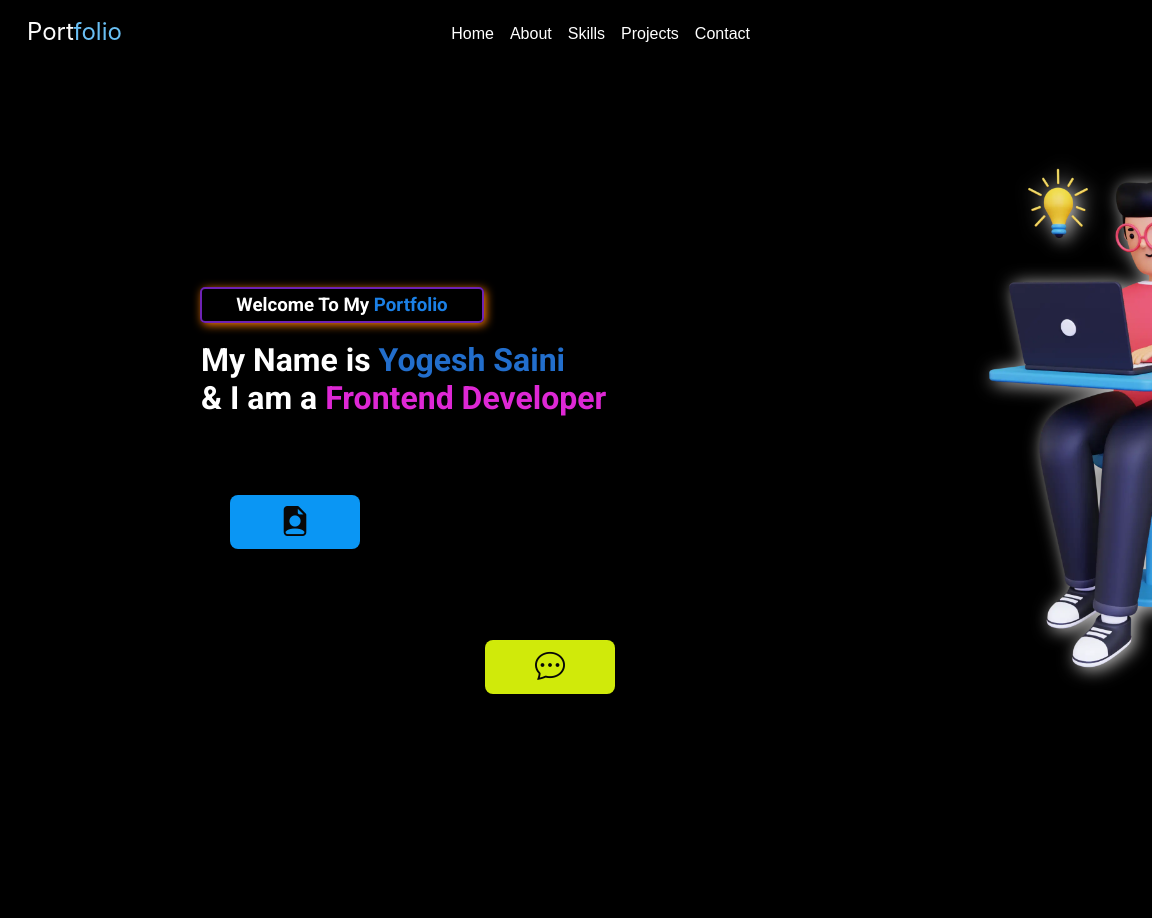
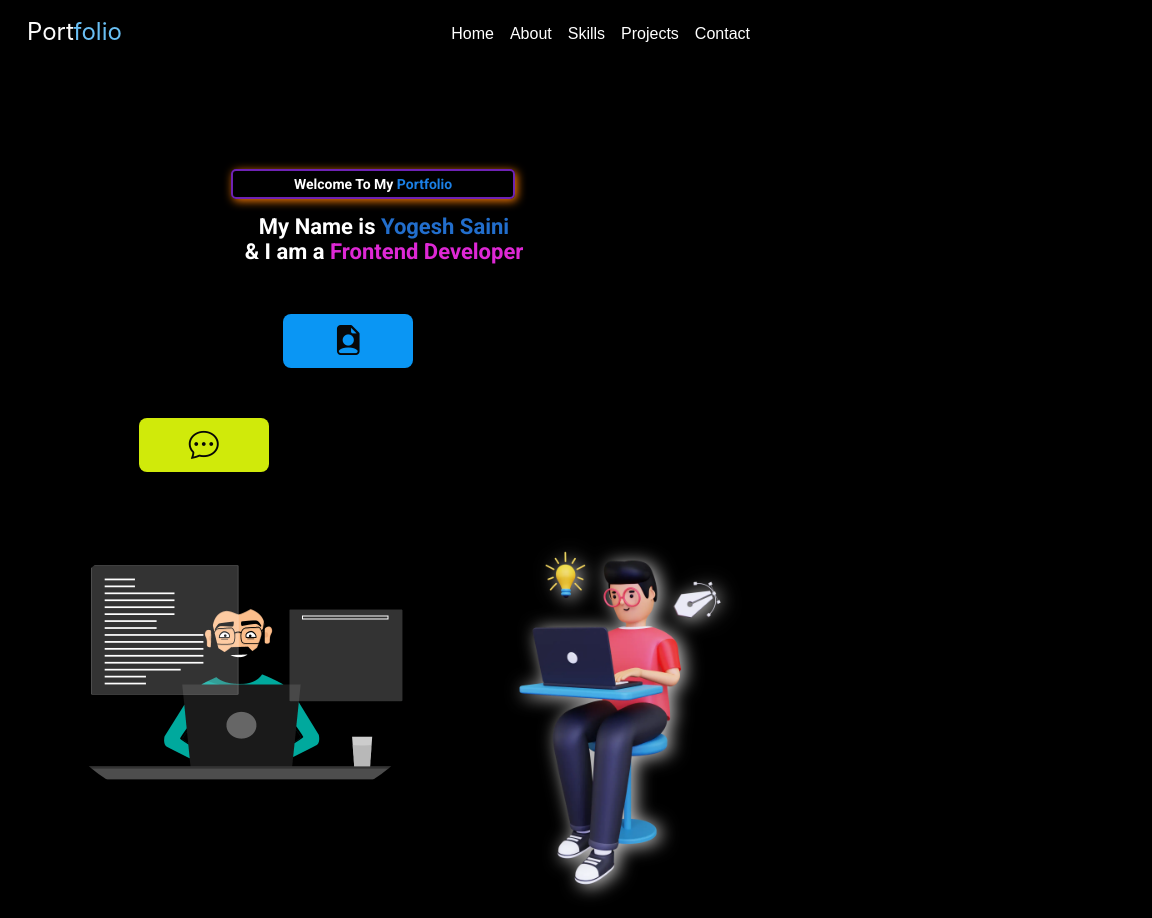
Before and after one commit to yogesh97006/Portfolio, a React (Create React App) app: page / in a window 768 px wide. Shown: the top 918 px of the page, 1152 px wide, since content can reach past the window. Before the commit the page ends 800 px from the top, so only its background shows below. Built offline with nearby package versions, Linux system fonts and the light colour scheme.

Commit message:
responsive home

```diff
--- a/public/index.html
+++ b/public/index.html
@@ -2,7 +2,7 @@
 <html lang="en">
   <head>
     <meta charset="utf-8" />
-    <link rel="icon" href="../src/Images/Logo.png" />
+    <link rel="icon" href="./Logo.png" />
 
     <meta name="viewport" content="width=device-width, initial-scale=1" />
     <meta name="theme-color" content="#000000" />
@@ -10,12 +10,12 @@
       name="description"
       content="Web site created using create-react-app"
     />
-    <link rel="apple-touch-icon" src="../src/Images/Logo.png" />
+    <link rel="apple-touch-icon" src="./Logo.png" />
     <!--
       manifest.json provides metadata used when your web app is installed on a
       user's mobile device or desktop. See https://developers.google.com/web/fundamentals/web-app-manifest/
     -->
-    <link rel="manifest" src="../src/Images/Logo.png" />
+    <link rel="manifest" src="./Logo.png" />
     <!--
       Notice the use of %PUBLIC_URL% in the tags above.
       It will be replaced with the URL of the `public` folder during the build.
--- a/src/Components/Home/Home.css
+++ b/src/Components/Home/Home.css
@@ -36,6 +36,9 @@ h3{
     border-radius: 50%;      /* to remove */
 }
 
+.img2{
+    display: none;
+}
 span{
     color: rgb(27, 128, 230);
 text-shadow: none;
@@ -74,9 +77,6 @@ text-shadow: none;
   animation-iteration-count: infinite;
 }
 
-
-
-
 .Home_Buttons{
     justify-content: space-around;
     display: flex;
@@ -111,7 +111,6 @@ text-shadow: none;
 .Modal_Buttons{
     display: flex;
     justify-content: space-around;
-
 
 }
 
@@ -166,18 +165,22 @@ text-shadow: none;
     margin: 5px 0 25px 0 !important;
 }
 
-@media only screen and (max-width: 600px) {
+@media only screen and (max-width: 600px) and (min-width: 100px) {
         .all{
             display: flex;
+            flex-direction: column;
+            font-weight: 100;
+            font-size: 11px;
             justify-content: space-between;
         }
 
         .home{
-        margin: 200px;
+            margin: 101px;
             font-family:  'Roboto', sans-serif;
         }
         body{
             background-color: black;
+            text-align: center;
         }
         h3{
             border: 2px solid rgba(138, 43, 226,0.8) ;
@@ -186,20 +189,22 @@ text-shadow: none;
             text-align: center;
             border-radius: 5px;
             color: white;
-        /* text-shadow: 1px 1px 4px rgb(1, 255, 170) ; */
             box-shadow: 2px 2px 10px rgb(255, 127, 6);
+            font-size: 14px;
         }
         .About_Home{
             margin: 1px;
             color: white;
-        /* text-shadow: 2px 2px 5px rgb(225, 0, 255); */
         }
         .img1{
-        height: 600px;
-        margin: 50px 0px;
-        filter: drop-shadow(4px 2px 9px rgb(202, 201, 201));
-        /* background-color: rgb(27, 128, 230);   to remove  */
-        border-radius: 50%;      /* to remove */
+           display: none;
+        }
+        .img2{
+            display: block;
+            height: 300px;
+            margin: -100px 0px 0 80px;
+            border-radius: 50%;
+            max-width: 400px;
         }
 
         span{
@@ -208,7 +213,7 @@ text-shadow: none;
         }
 
         .Resume{
-        margin: 25px 25px 25px 100px;
+            margin: 25px 25px 25px 0px;
             padding: 10px 10px;
             font-size: 30px;
             border-radius: 8px;
@@ -224,7 +229,7 @@ text-shadow: none;
 
         }
         .Message{
-        margin: 25px 25px 25px 100px;
+            margin: 25px 25px 25px 0px;
             padding: 10px 30px;
             border-radius: 8px;
             font-size: 30px;
@@ -242,7 +247,8 @@ text-shadow: none;
         .Home_Buttons{
             justify-content: space-around;
             display: flex;
-        margin: 25px 0 0 -70px;
+            flex-direction: column;
+            margin: 25px 0 0 10px;
         }
 
 
@@ -255,19 +261,19 @@ text-shadow: none;
         }
 
         @keyframes Resume_Example {
-        0%   { left:0px; top:200px;}
-        25%  { left:0px; top:100px;}
-        50%  { left:0px; top:0px;}
-        75%  { left:0px; top:100px;}
-        100% {left:0px; top:200px;}
+            0%   { left:0px; right:200px;}
+            25%  { left:100px; right:100px;}
+            50%  { left:200px; right:0px;}
+            75%  { left:100px; right:100px;}
+            100% {left:0px; right:200px;}
           }
 
         @keyframes Message_Example {
-        0%   { left:0px; top:0px;}
-        25%  { left:0px; top:100px;}
-        50%  { left:0px; top:200px;}
-        75%  { left:0px; top:100px;}
-        100% {left:0px; top:0px;}
+            0%   {  right:0px;left:200px;}
+            25%  {  right:100px;left:100px;}
+            50%  { right:200px;left:0px; }
+            75%  {  right:100px;left:100px;}
+            100% { right:0px;left:200px;}
           }
 
         .Modal_Buttons{
@@ -325,19 +331,192 @@ text-shadow: none;
             text-align: center !important;
             margin: 5px 0 25px 0 !important;
         }
+    }
+
+ @media only screen and (min-width: 601px) and (max-width:768px) {
+    .all{
+        display: flex;
+        flex-direction: column;
+        font-weight: 100;
+        font-size: 11px;
+        justify-content: space-between;
+    }
+
+    .home{
+        margin: 101px;
+        font-family:  'Roboto', sans-serif;
+    }
+    body{
+        background-color: black;
+        text-align: center;
+    }
+    h3{
+        border: 2px solid rgba(138, 43, 226,0.8) ;
+        padding: 5px;
+        width: 270px;
+        text-align: center;
+        margin: 0 0 15px 130px;
+        border-radius: 5px;
+        color: white;
+        box-shadow: 2px 2px 10px rgb(255, 127, 6);
+        font-size: 14px;
+    }
+    .About_Home{
+        margin: 1px;
+        color: white;
+    }
+
+    .img1{
+        display: block;
+        height: 400px;
+        margin: -80px 0px 0 -20px;
+        border-radius: 50%;
+        max-width: 400px;;
+    }
+
+    .Images{
+        display: flex;
+        justify-content: space-between;
+    }
+    .img2{
+        display: block;
+        height: 300px;
+        margin: -80px 0px 0 40px;
+        border-radius: 50%;
+        max-width: 400px;;
+    }
 
 
+    span{
+        color: rgb(27, 128, 230);
+    text-shadow: none;
     }
 
-/* Small devices (portrait tablets and large phones, 600px and up)
-@media only screen and (min-width: 600px) {
+    .Resume{
+        margin: 25px 25px 25px 0px;
+        padding: 10px 10px;
+        font-size: 30px;
+        border-radius: 8px;
+        background-color: rgb(10, 150, 244);
+        color: rgb(8, 8, 8);
+        font-weight: 400;
+        border: none;
+        width: 130px;
+        position: relative;
+      animation-name: Resume_Example;
+      animation-duration: 10s;
+      animation-iteration-count: infinite;
 
     }
+    .Message{
+        margin: 25px 25px 25px 0px;
+        padding: 10px 30px;
+        border-radius: 8px;
+        font-size: 30px;
+        background-color: rgb(208, 234, 10);
+        color: rgb(7, 7, 7);
+        font-weight: 400;
+        border: none;
+        width: 130px;
+        position: relative;
+      animation-name: Message_Example;
+      animation-duration: 10s;
+      animation-iteration-count: infinite;
+    }
 
-/* Medium devices (landscape tablets, 768px and up) */
-/* @media only screen and (min-width: 768px) {
+    .Home_Buttons{
+        justify-content: space-around;
+        display: flex;
+        flex-direction: column;
+        margin: 25px 0 0 10px;
+    }
 
-} */
+
+    .Home_Name{
+        color:rgba(38, 124, 229, 0.889)
+    }
+
+    .Home_Profession{
+        color:rgb(222, 40, 213)
+    }
+
+    @keyframes Resume_Example {
+        0%   { left:0px; right:200px;}
+        25%  { left:100px; right:100px;}
+        50%  { left:200px; right:0px;}
+        75%  { left:100px; right:100px;}
+        100% {left:0px; right:200px;}
+      }
+
+    @keyframes Message_Example {
+        0%   {  right:0px;left:200px;}
+        25%  {  right:100px;left:100px;}
+        50%  { right:200px;left:0px; }
+        75%  {  right:100px;left:100px;}
+        100% { right:0px;left:200px;}
+      }
+
+    .Modal_Buttons{
+        display: flex;
+        justify-content: space-around;
+    }
+
+    .Modal_Styles{
+        margin: 200px 0 0 380px;
+    }
+
+    .Labels{
+      display: flex;
+      margin: 25px 0 25px 25pxc !important;
+      font-size: 20px;
+    }
+
+    .Heading_Modal{
+        font-size: 30px !important;
+        text-align: center !important;
+    }
+
+    .Button_Styles{
+        font-size: 16px !important;
+    }
+
+    .Btn1{
+        background-color: aqua !important;
+        color: black;
+    }
+
+    .Form{
+        display: flex;
+        justify-content: space-between;
+        margin: 5px;
+    }
+
+    .Text_Area{
+        width: 400px;
+        margin: 5px 0px;
+        height: 50px;
+        justify-content: center;
+        align-items: center;
+        border-radius:5px
+    }
+
+    .Button_Modal{
+        display: flex;
+        justify-content: space-between;
+        margin: 5px;
+    }
+
+    .Heading_Modal{
+        text-align: center !important;
+        margin: 5px 0 25px 0 !important;
+    }
+
+    .Images{
+        display: flex;
+        justify-content: space-between;
+    }
+
+}
 
 /* Large devices (laptops/desktops, 992px and up) */
 /* @media only screen and (min-width: 992px) {
--- a/src/Components/Home/Home.js
+++ b/src/Components/Home/Home.js
@@ -1,6 +1,7 @@
 import React, { useState } from "react";
 import "./Home.css";
 import img from "../../Images/Home.webp"
+import Dev from '../../Images/Dev.gif'
 import { Box, Button ,Modal, Typography,} from "@mui/material";
 
 function Home() {
@@ -45,7 +46,8 @@ function Home() {
           </button>
         </div>
       </div>
-      <div>
+      <div className="Images">
+        <img className="img2" src={Dev} alt="img" />
         <img className="img1" src={img} alt="img" />
       </div>
       {OpenModal?<Modal
```
Also changed, not shown: public/Logo.png (renamed from src/Images/Logo.png), src/Images/Dev.gif (added). Lines whose indentation alone changed are shown as unchanged.
